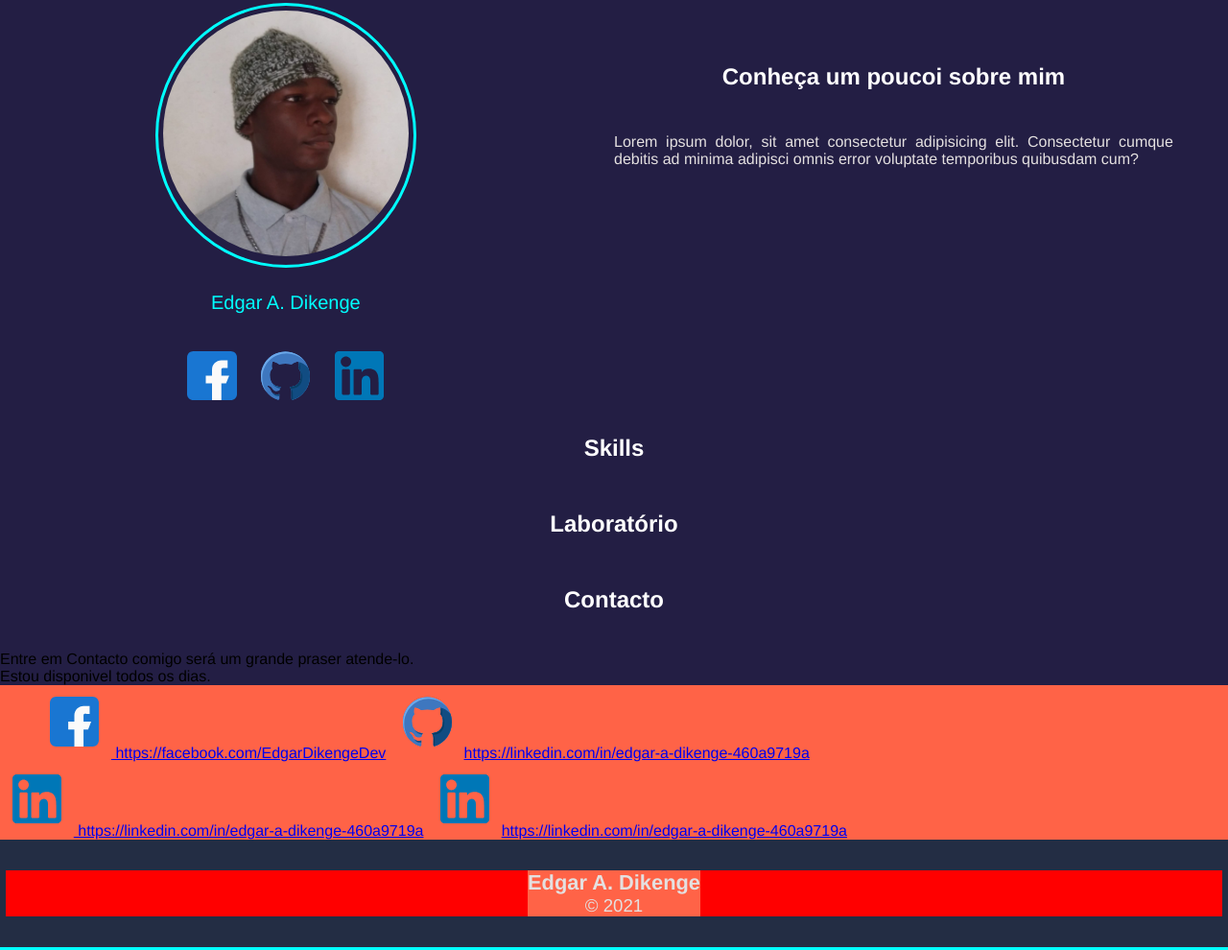
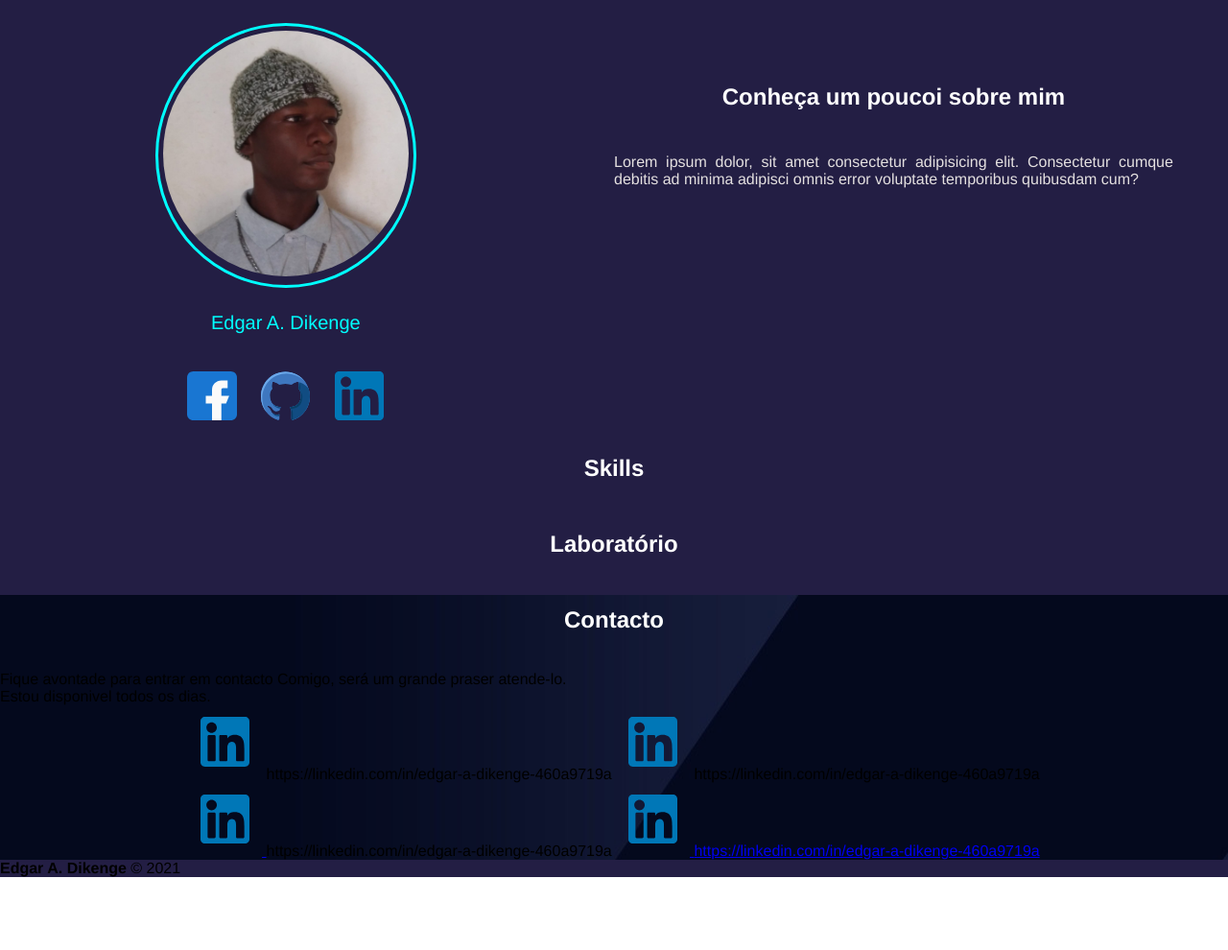
Before and after one commit to Edgar3g/portfolio02, a plain HTML site: page index.html in a window 1280 px wide. Shown: the part 575-1565 px from the top of the page at 96% size. After the commit the page ends 1489 px from the top, so only its background shows below. Drawn offline with Linux system fonts and the light colour scheme.

Commit message:
Modificando o layout por desgosto[contacts]

```diff
--- a/index.html
+++ b/index.html
@@ -7,6 +7,7 @@
     <title>Edgar A. Dikenge</title>
 </head>
 <body>
+  <span id="Att"> <strong>&blacktriangle; Atenção </strong> Este site ainda está em desenvolvimento, por isso não leve muito acerio o layout e as informações nele contida!! </span>
     <header>
         <div id="logo"><span id="dev_sib">&lt;</span>Edgar A. Dikenge<span id="dev_sib">/&gt;</span></div>
         <nav>
@@ -62,28 +63,32 @@
   <div id="contacts">
       <h2>Contacto</h2>
 
-      <p>Entre em Contacto comigo será um grande praser atende-lo.</p>
+      <p>Fique avontade para entrar em contacto Comigo, será um grande praser atende-lo.</p>
       <p>Estou disponivel todos os dias.</p>
 
-      <div class="container_cont">
-          <div class="container">
-            <a href="https://facebook.com/EdgarDikengeDev"> <img src="./image/fb.svg" alt="Facebook Contact"> https://facebook.com/EdgarDikengeDev</a>
+      <div class="container_counts">
 
-            <a href="https://github.com/Edgar3g"> <img src="./image/github.svg" alt="Github Count">https://linkedin.com/in/edgar-a-dikenge-460a9719a</a>
-         </div>
-          <div class="container">
-            <a href="https://linkedin.com/in/edgar-a-dikenge-460a9719a"> <img src="./image/linkedin.svg" alt="Linkedin"> https://linkedin.com/in/edgar-a-dikenge-460a9719a</a>
+ <div class="container">
+          <a href="https://linkedin.com/in/edgar-a-dikenge-460a9719a"> </a><img src="./image/linkedin.svg" alt="Linkedin"> <span> https://linkedin.com/in/edgar-a-dikenge-460a9719a
+          </span>
 
-            <a href="https://linkedin.com/in/edgar-a-dikenge-460a9719a"> <img src="./image/linkedin.svg" alt="Linkedin">https://linkedin.com/in/edgar-a-dikenge-460a9719a</a>
-          </div>
+          <a href="https://linkedin.com/in/edgar-a-dikenge-460a9719a"> </a><img src="./image/linkedin.svg" alt="Linkedin"> <span>   https://linkedin.com/in/edgar-a-dikenge-460a9719a </span>
+ </div>
+
+ <div class="containe">
+  <a href="https://linkedin.com/in/edgar-a-dikenge-460a9719a"> <img src="./image/linkedin.svg" alt="Linkedin"> </a> <span> https://linkedin.com/in/edgar-a-dikenge-460a9719a
+  </span>
+
+  <a href="https://linkedin.com/in/edgar-a-dikenge-460a9719a"> <img src="./image/linkedin.svg" alt="Linkedin"> <span>   https://linkedin.com/in/edgar-a-dikenge-460a9719a </span> </a>
+</div>
 
       </div>
   </div>
 
   <footer>
       <div class="container">
-        <h3 data-text="Edgar A. Dikenge" >Edgar A. Dikenge</h3>
-        <p> &COPY; 2021</p>
+
+        <p> <strong> Edgar A. Dikenge</strong> &COPY; 2021</p>
       </div>
 
   </footer>
--- a/style/style.css
+++ b/style/style.css
@@ -2,6 +2,13 @@
 {
     margin: 0;
     padding: 0;
+}
+
+#Att{
+    padding: 12px;
+    font-size: 1.1rem;
+    color: red;
+    background: hsl(233, 65%, 32%);
 }
 
 body
@@ -176,43 +183,23 @@ header > nav > a:hover
 /* Section  Skills */
 
 /* section Contacts */
+#contacts
+{
+    background-image: url('../image/footer-bg.jpg');
 
-#contacts > .container_cont
-{
-    background: tomato;
-    display: grid;
-    justify-items: center;
-    justify-content: space-between;
 }
 
+#contacts > .container_counts
+{
+    display: grid;
+    justify-content: center;
+
+
+}
 
 #contacts img
 {
     width: 4vw;
     padding: 1vw;
 }
-
-
 /* Footer */
-
-footer
-{
-    display: grid;
-    align-content: center;
-    justify-items: center;
-    background: #232d44;
-    border-bottom: 3px solid  #00ffff;
-    width: auto;
-    font-size: 14pt;
-    height: 14vh;
-    color: rgb(228, 224, 224);
-}
-
-footer .container{ width: 99%; display: grid; justify-content: center; background: red;}
-
-footer p,h3
-{
-
-    background: tomato;
-    text-align: center;
-}
```
